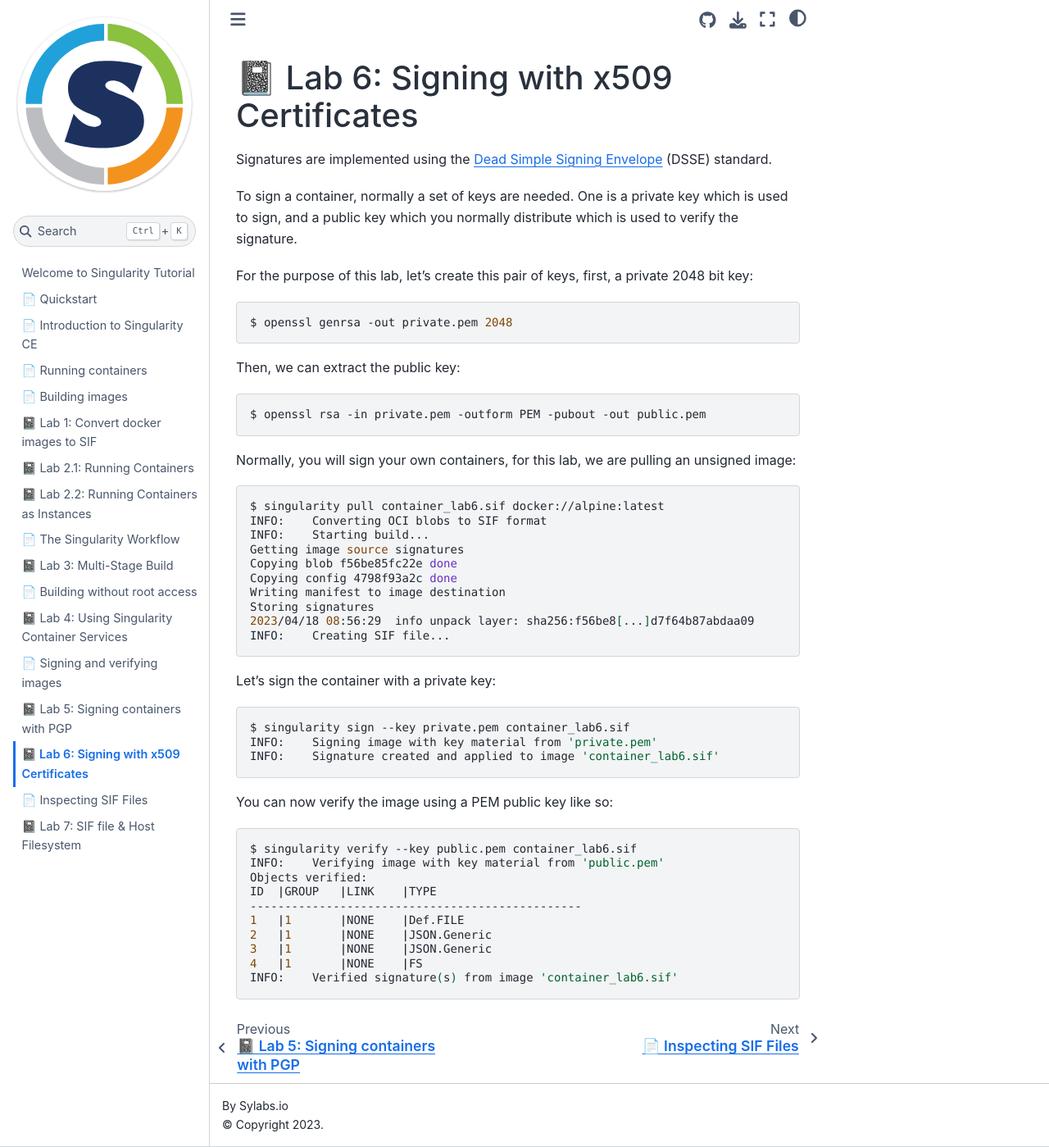
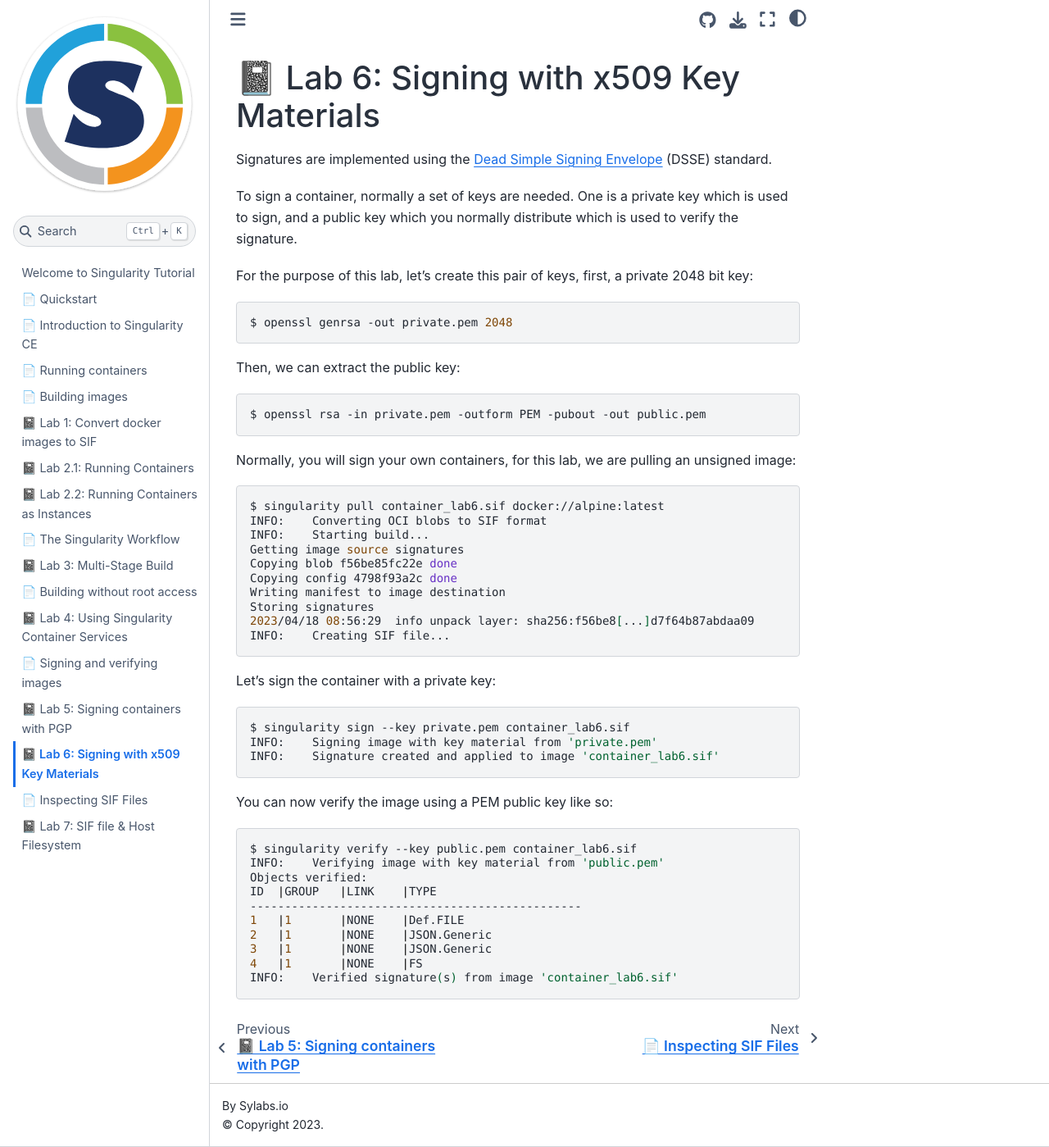
Before and after one commit to tobyesmith/singularity101, a Jupyter Book: the page built from lab6.md, in a window 1280 px wide and 1399 px high. Shown: the whole window at 82% size. Built offline with Jupyter Book 1.0.4 settings and Sphinx 7.4.7 and the Sphinx Book theme 1.1.4, drawn with Linux system fonts in a browser that asks for light colours.

Commit message:
Change title to lab6 from x509 certs to x509 key materials

```diff
--- a/lab6.md
+++ b/lab6.md
@@ -1,4 +1,4 @@
-# 📓 Lab 6:  Signing with x509 Certificates
+# 📓 Lab 6:  Signing with x509 Key Materials
 
 Signatures are implemented using the [Dead Simple Signing Envelope](https://github.com/secure-systems-lab/dsse)
  (DSSE) standard.
```
